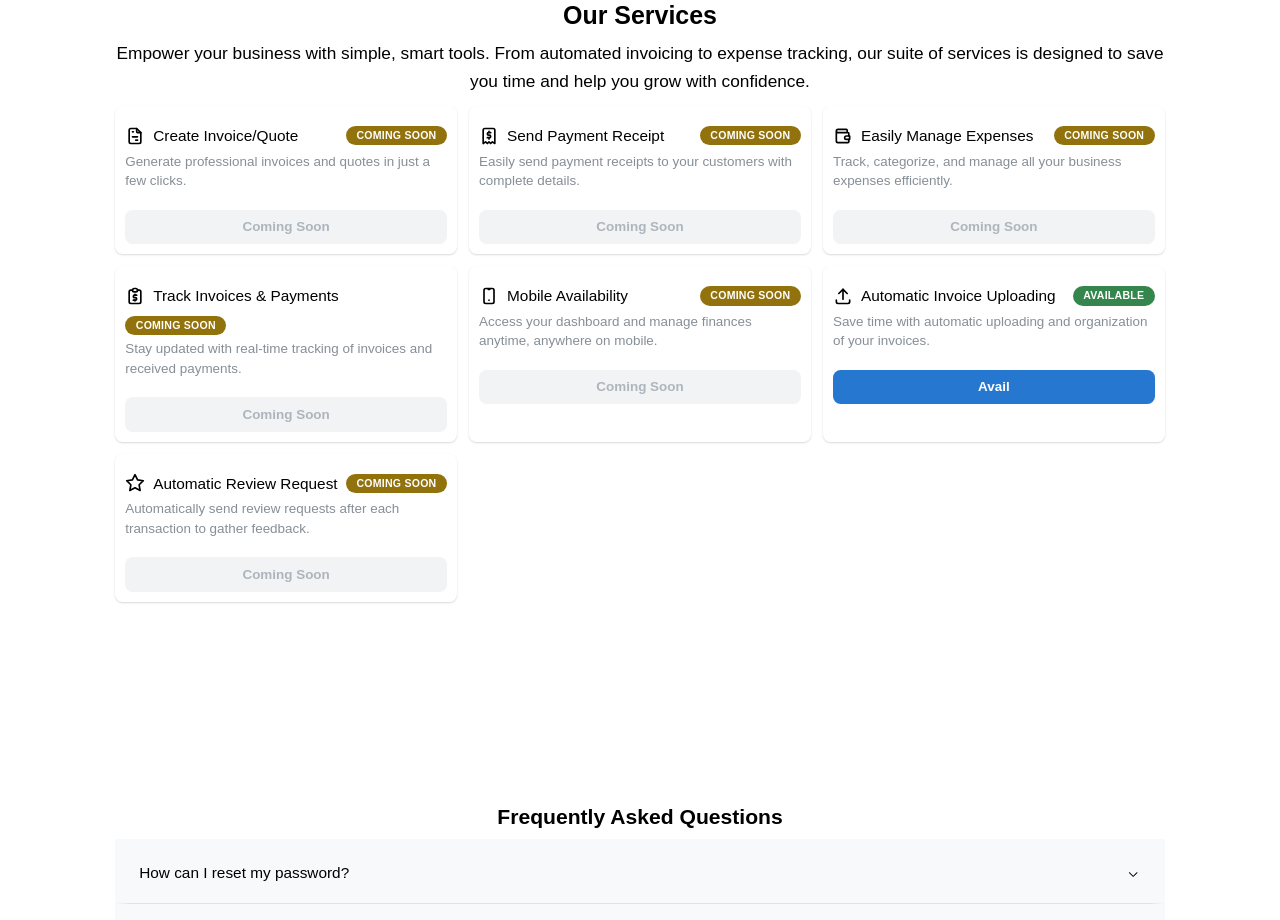
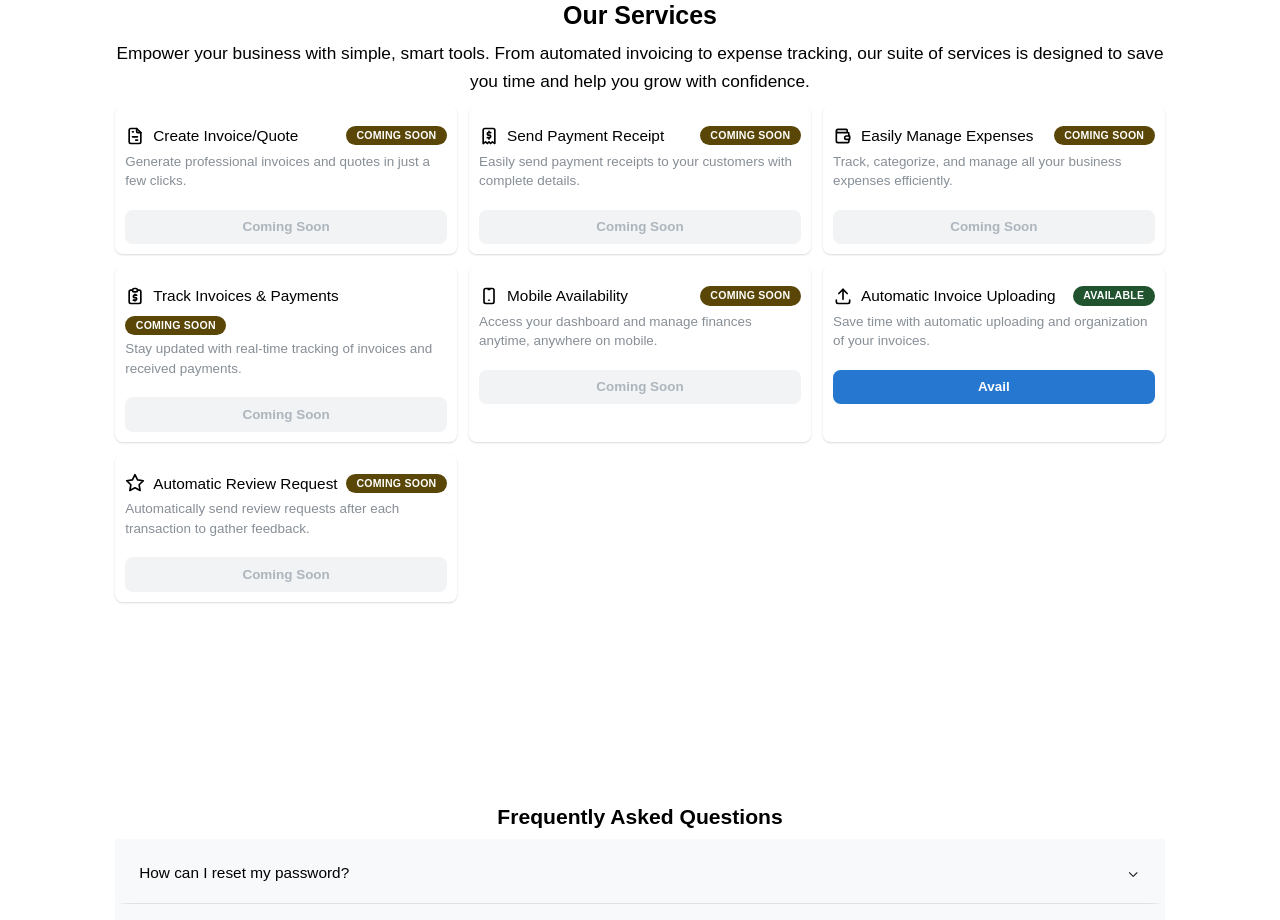
Before and after one commit to Zaheer-Shahzaib/glamourpie, a React (Create React App) app: page / in a window 1280 px wide. Shown: the part 2040-2960 px from the top of the page. Built offline with nearby package versions, Linux system fonts and the light colour scheme.

Commit message:
navigation

```diff
--- a/src/Components/services.tsx
+++ b/src/Components/services.tsx
@@ -112,7 +112,7 @@ export function ServicesCard({
         <Icon size={20} />
           <Text fw={500}>{title}</Text>
         </Group>
-        <Badge color={badge === "Available" ? "green" : "yellow"}>
+        <Badge color={badge === "Available" ? theme.colors.green[4] : theme.colors.yellow[4]}>
           {badge}
         </Badge>
       </Group>
--- a/src/layout/Guest/HeaderNav/HeaderNav.tsx
+++ b/src/layout/Guest/HeaderNav/HeaderNav.tsx
@@ -46,6 +46,9 @@ const HeaderNav = () => {
     {
       link: PATH_PAGES.support,
       label: "Support",
+       onclick: () => {
+        scrollToSection("support");
+      }
     },
     {
       link: PATH_PAGES.contact,
--- a/src/pages/homePage.tsx
+++ b/src/pages/homePage.tsx
@@ -234,7 +234,7 @@ export default function Home() {
         >
           <Faqs />
         </Container>
-        <Box {...BOX_PROPS}>
+        <Box {...BOX_PROPS} id="support">
           <Paper className={classes.contactPaper}>
             <Title
               order={3}
```
Also changed, not shown: 1 other file (tests, documents, lock files or other folders).
